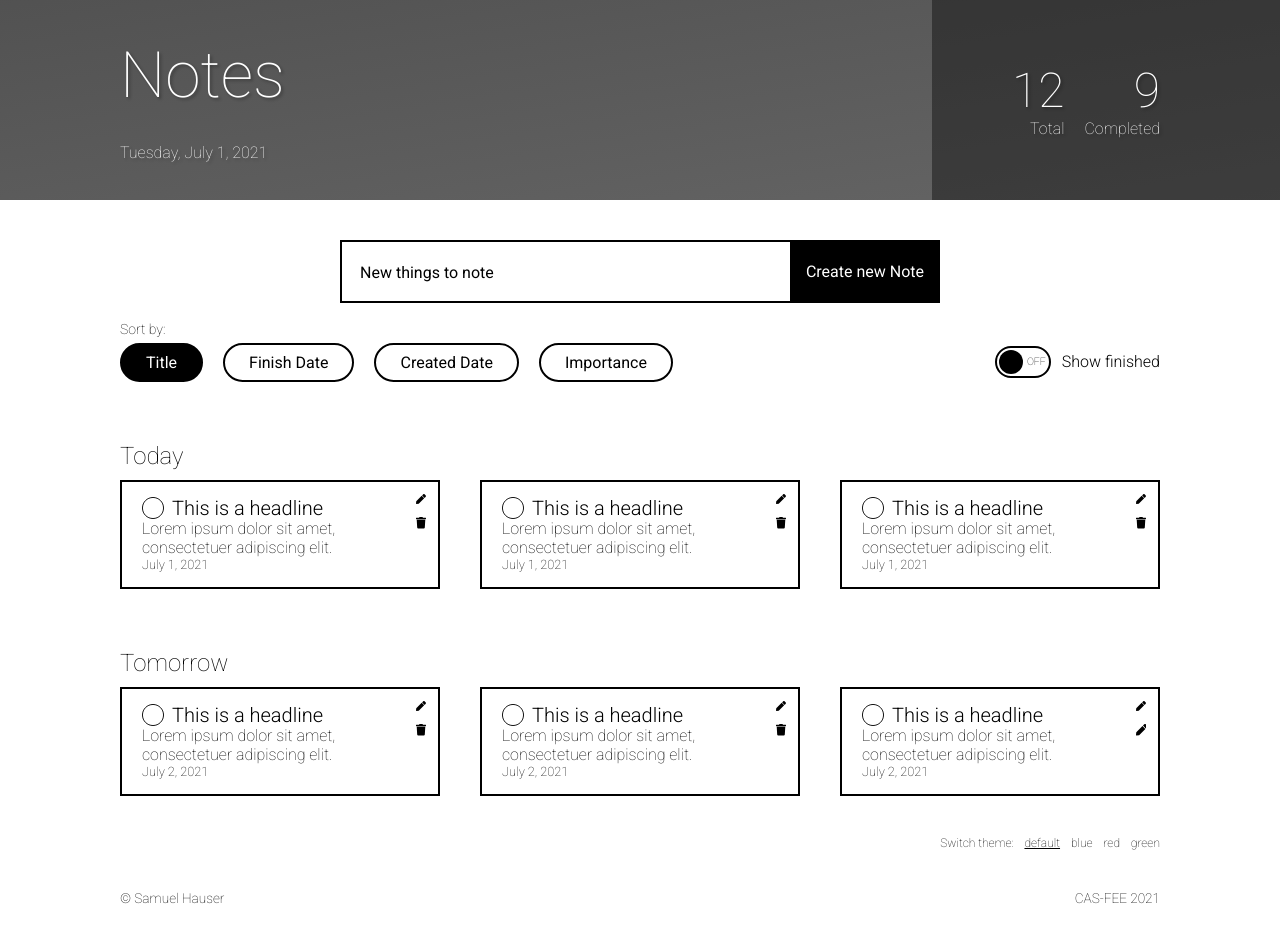
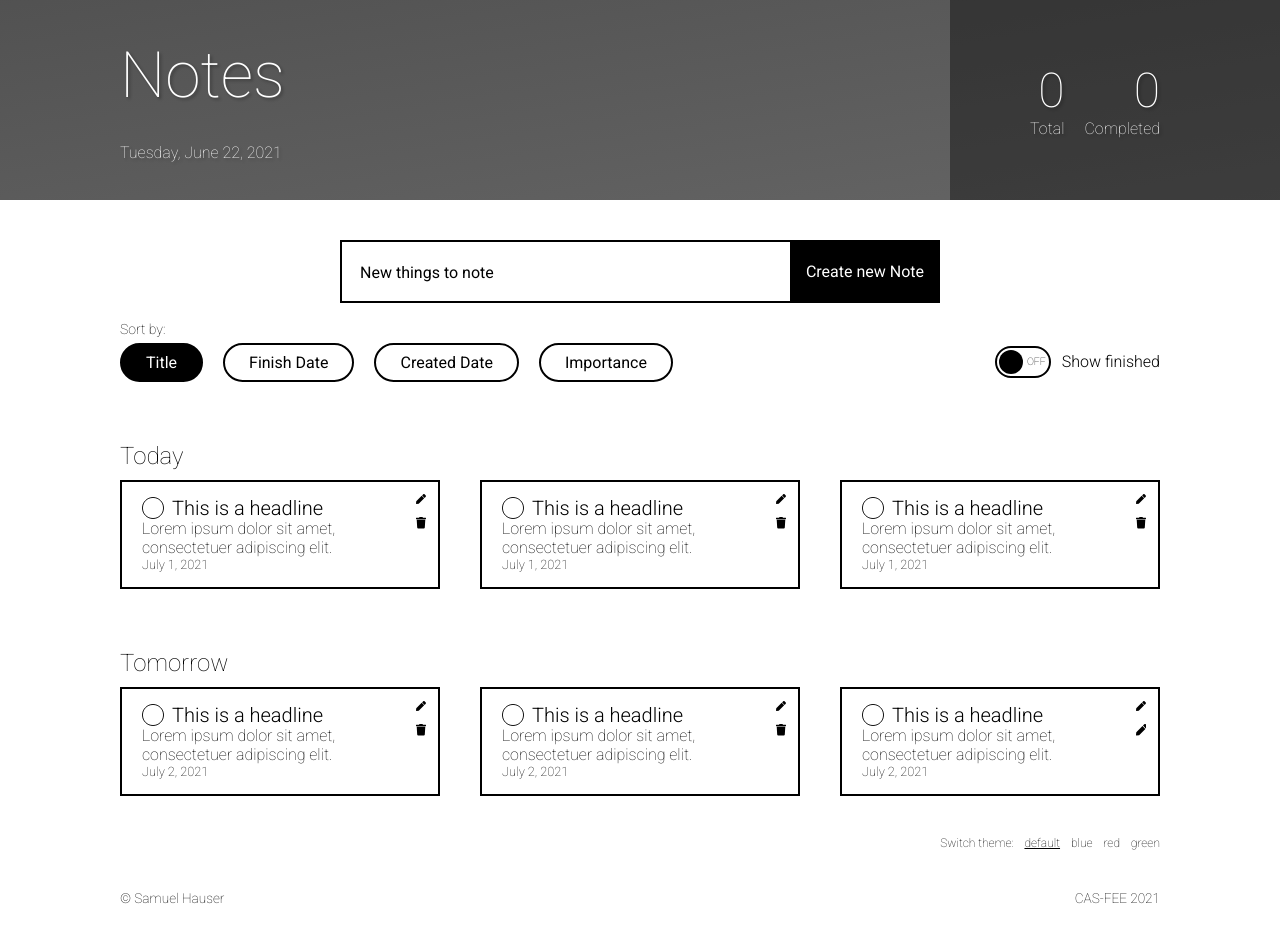
Before and after one commit to samuelhauser/CAS-FEE_Project-1, a website with bundled scripts: page source/public/index.html in a window 1280 px wide. Built offline with nearby package versions, Linux system fonts and the light colour scheme.

Commit message:
add default html text to dynamic content and display today date

```diff
--- a/source/public/index.html
+++ b/source/public/index.html
@@ -36,15 +36,15 @@
     <div class="container">
         <div class="header-content">
             <h1 class="header-title">Notes</h1>
-            <div class="header-date">Tuesday, July 1, 2021</div>
+            <div class="header-date" id="date-today">Have a look to your phone ;)</div>
         </div>
         <aside class="header-aside">
             <div class="count">
-                <output class="count-output">12</output>
+                <output class="count-output" id="count-total">0</output>
                 <label class="count-label">Total</label>
             </div>
             <div class="count">
-                <output class="count-output">9</output>
+                <output class="count-output" id="count-completed">0</output>
                 <label class="count-label">Completed</label>
             </div>
         </aside>
--- a/source/public/scripts/index.js
+++ b/source/public/scripts/index.js
@@ -2,7 +2,15 @@ import ThemeController from './controllers/theme-controller.js';
 
 class App {
     constructor() {
-        this.note = ThemeController;
+        this.theme = ThemeController;
+
+        this.today = document.getElementById('date-today');
+        this.displayTodayDate();
+    }
+
+    displayTodayDate() {
+        const today = new Date();
+        this.today.innerText = today.toLocaleDateString('en-US', {weekday: 'long', year: 'numeric', month: 'long', day: 'numeric'});
     }
 }
 
```
